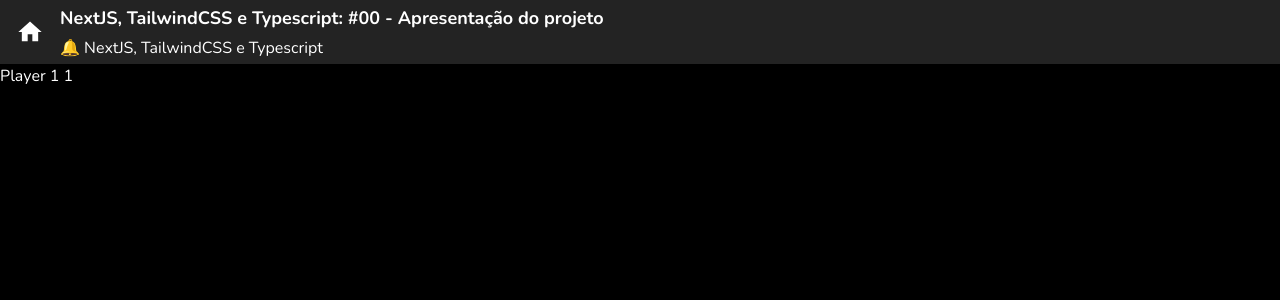
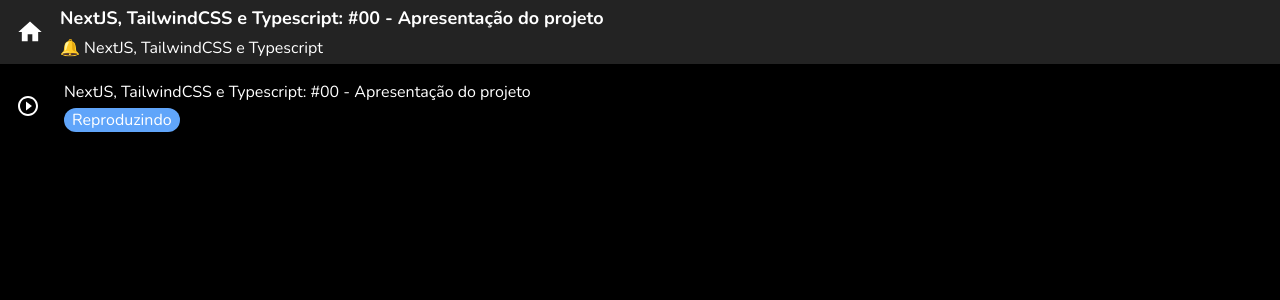
Before and after one commit to IvanBelshoff/course-platform, a Next.js app: page /player/1/1 in a window 1280 px wide. Shown: the top 300 px of the page. Built offline with nearby package versions, Linux system fonts and the light colour scheme.

Commit message:
feat: add class component for player

```diff
--- a/src/app/player/[courseId]/[classId]/page.tsx
+++ b/src/app/player/[courseId]/[classId]/page.tsx
@@ -1,6 +1,7 @@
-import { PlayerHeader } from '@/components/player';
+'use client';
+
+import { PlayerClass, PlayerHeader } from '@/components/player';
 import React from 'react';
-
 interface Props {
     params: {
         courseId: string;
@@ -16,7 +17,13 @@
                 title='NextJS, TailwindCSS e Typescript: #00 - Apresentação do projeto'
                 subtitle='🔔 NextJS, TailwindCSS e Typescript'
             />
-            Player {courseId} {classId}
+            <PlayerClass
+                title='NextJS, TailwindCSS e Typescript: #00 - Apresentação do projeto'
+                plyaing={true}
+                done={false}
+                onCheck={() => console.log('check')}
+                onPlay={() => console.log('play')}
+            />
         </div>
     );
 };
--- /dev/null
+++ b/src/components/player/PlayerClass.tsx
@@ -0,0 +1,49 @@
+'use client';
+import React from 'react';
+import { MdCheckCircle, MdCircle, MdPlayCircleOutline } from 'react-icons/md';
+
+interface IPlayerClassProps {
+  title: string;
+  plyaing: boolean;
+  done: boolean;
+  onPlay: () => void;
+  onCheck: () => void;
+}
+
+export const PlayerClass: React.FC<IPlayerClassProps> = ({ title, plyaing, done, onPlay, onCheck }) => {
+
+  const handleCheck = (event: React.MouseEvent<HTMLDivElement, MouseEvent>) => {
+    event.stopPropagation();
+    onCheck();
+  };
+
+  return (
+    <button className='flex gap-6 p-4 items-center' onClick={onPlay}>
+
+      {!done ? (
+        <div className='group' onClick={handleCheck}>
+          <MdPlayCircleOutline
+            size={24}
+            className='min-w-6 group-hover:hidden'
+          />
+          <MdCircle
+            size={24}
+            className='min-w-6 hidden group-hover:block'
+          />
+        </div>
+      ) : (
+        <MdCheckCircle
+          size={24}
+          className='min-w-6 text-green-400'
+        />
+      )}
+
+      <div className='flex flex-col gap-1 items-start '>
+        <p data-done={done} className='line-clamp-2 text-start data-[done=true]:text-green-400'>{title}</p>
+
+        {plyaing && <span className='px-2 py-1 bg-blue-400 rounded-full leading-4'>Reproduzindo</span>}
+
+      </div>
+    </button>
+  );
+};
--- a/src/components/player/index.ts
+++ b/src/components/player/index.ts
@@ -1 +1,2 @@
 export * from './PlayerHeader';
+export * from './PlayerClass';
```
